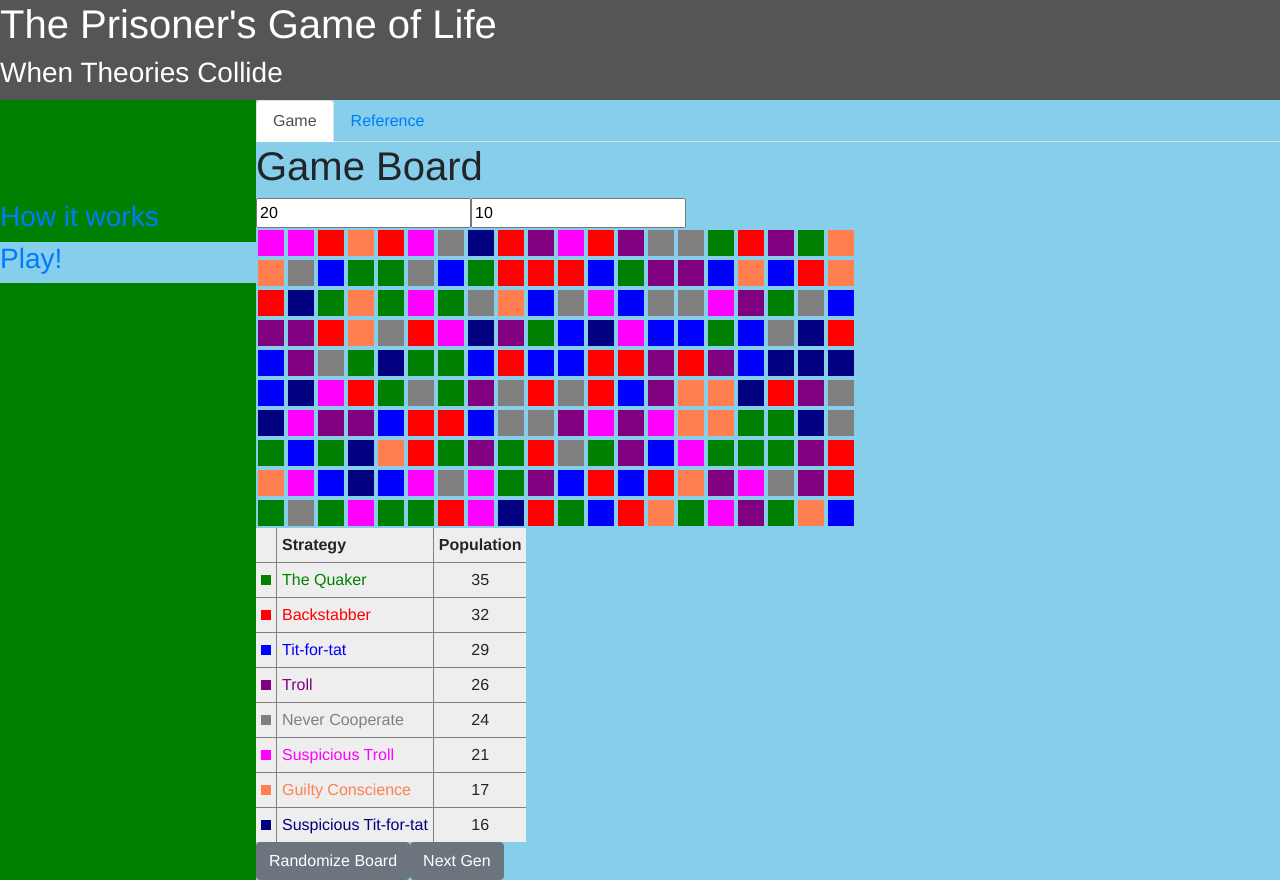
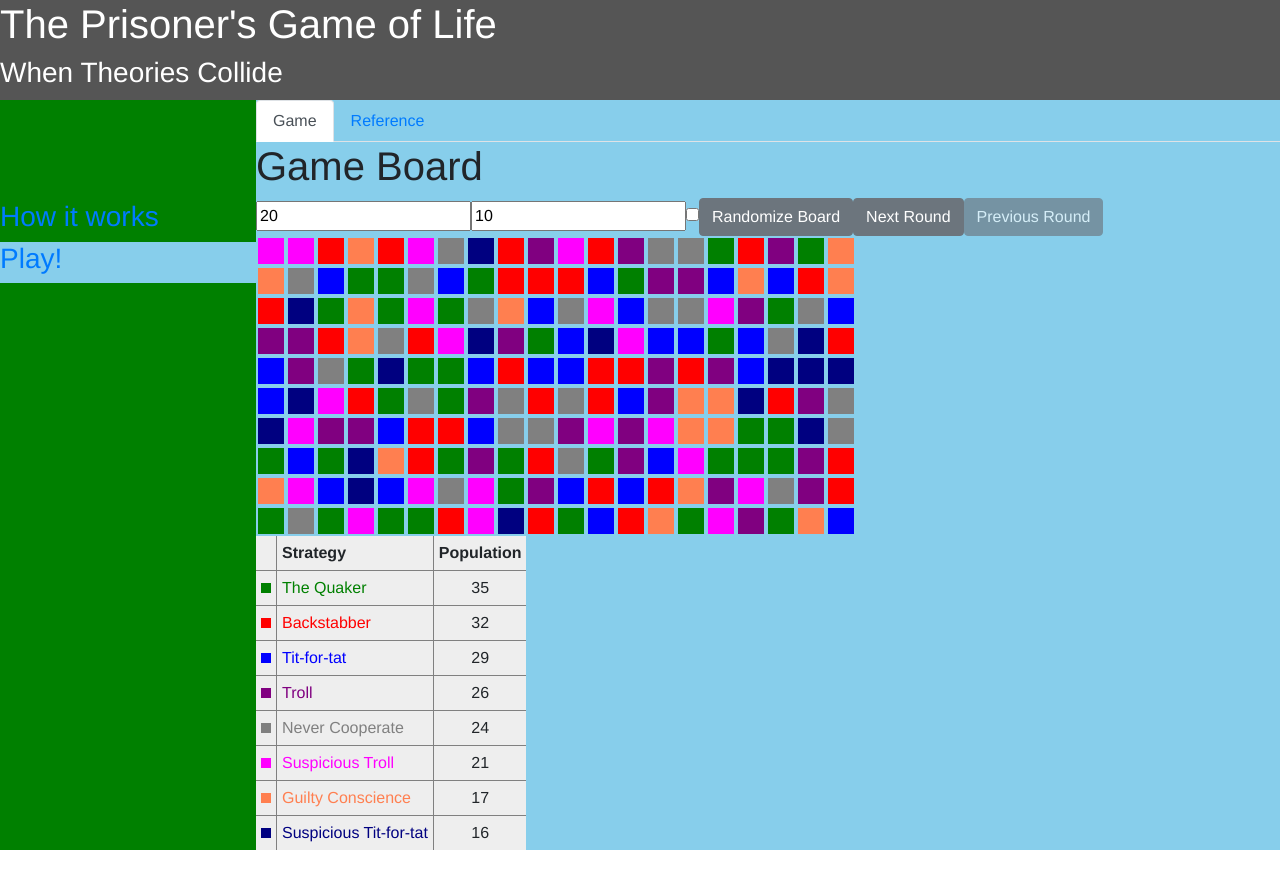
Before and after one commit to asakasamo/prisoners-game-of-life, a Vue app: page /play in a window 1280 px wide. After the commit the page ends 850 px from the top, so only its background shows below. Built offline with nearby package versions, Linux system fonts and the light colour scheme.

Commit message:
Add "previous round" functionality

```diff
--- a/src/components/game/PrisonerGameBoard.vue
+++ b/src/components/game/PrisonerGameBoard.vue
@@ -3,6 +3,20 @@
       <h1>Game Board</h1>
       <input type="number" v-model="boardWidthInput">
       <input type="number" v-model="boardHeightInput">
+      <input type="checkbox" v-model="showScores">
+
+      <b-btn @click="board.randomize()">
+         Randomize Board
+      </b-btn>
+
+      <b-btn @click="goToNextGen()">
+         Next Round
+      </b-btn>
+
+      <b-btn @click="goToPrevGen()" :disabled="generationIdx === 0">
+         Previous Round
+      </b-btn>
+
       <table>
          <tr v-for="(row, x) in board.cells" :key="x">
             <td v-for="(col, y) in row" :key="y">
@@ -41,6 +55,10 @@
                         v-on:select-strat-id="(stratId) => setCellStrategy(stratId, x, y)"
                         />
                   </b-popover>
+
+                  <span v-if="showScores" class="score">
+                     {{ scores[x][y] }}
+                  </span>
                </div>
             </td>
          </tr>
@@ -49,14 +67,6 @@
       <div>
          <StrategyCounter :strategyCount="this.strategyCount" />
       </div>
-
-      <b-btn @click="board.randomize()">
-         Randomize Board
-      </b-btn>
-
-      <b-btn @click="goToNextGen()">
-         Next Gen
-      </b-btn>
    </div>
 </template>
 
@@ -73,7 +83,11 @@ export default {
          boardHeightInput: 10,
          board: null,
          currentPopover: null,
-         strategyCount: null
+         strategyCount: null,
+         scores: null,
+         showScores: false,
+         pastGenerations: [],
+         generationIdx: 0
       };
    },
    created() {
@@ -82,7 +96,13 @@ export default {
    },
    methods: {
       goToNextGen() {
+         this.pastGenerations.push(this.board.cells);
          this.board.cells = Game.getNextGeneration(this.board);
+         this.generationIdx++;
+      },
+      goToPrevGen() {
+         this.board.cells = this.pastGenerations.pop();
+         this.generationIdx--;
       },
       setPopoverCell(x, y) {
          if (!this.isCurrentPopoverCell(x, y)) {
@@ -121,6 +141,7 @@ export default {
          deep: true,
          handler: function() {
             this.strategyCount = this.board.getStrategyCounterStrings();
+            this.scores = Game.getScoresForGeneration(this.board);
          }
       }
    },
@@ -142,13 +163,22 @@ table {
    line-height: 1;
 }
 
+.score {
+   color: white;
+   font-size: 0.5em;
+}
+
 td {
    width: 30px;
    height: 30px;
    padding: 2px;
+
    > div {
       width: 100%;
       height: 100%;
+      display: flex;
+      justify-content: center;
+      align-items: center;
    }
    div:hover,
    div.selected {
```
